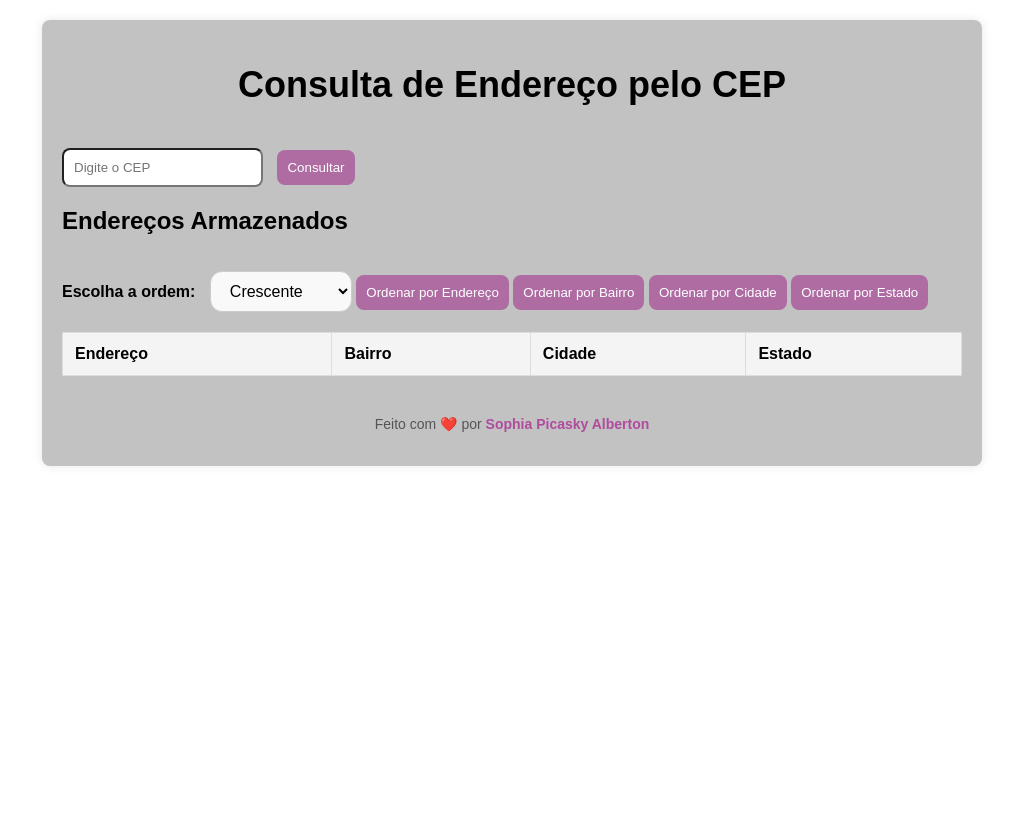
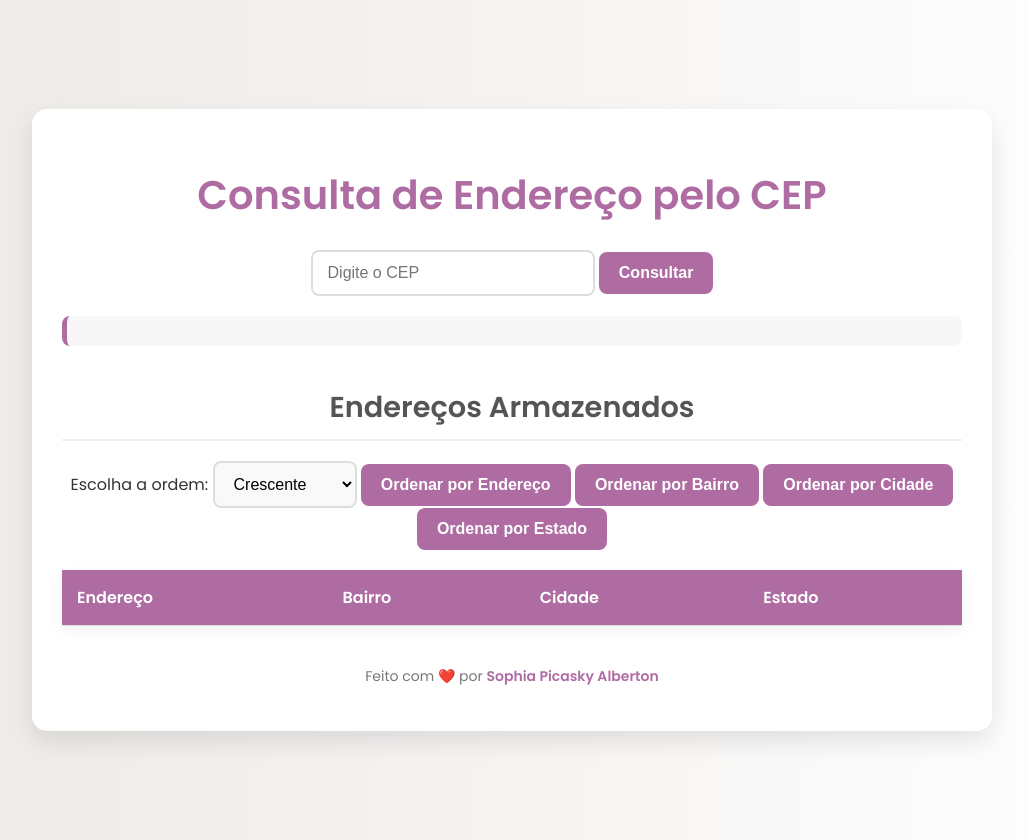
Before and after one commit to sophialberton/consultor-cep, a plain HTML site: page frontend/index.html in a window 1280 px wide. Shown: the whole page, without its empty margins (128-1156 px from the left). Before the commit the page ends 800 px from the top, so only its background shows below. Drawn offline with Linux system fonts and the light colour scheme.

Commit message:
styles/docs

```diff
--- a/frontend/styles.css
+++ b/frontend/styles.css
@@ -1,40 +1,119 @@
+/* Importando uma fonte mais moderna do Google Fonts */
+@import url('https://fonts.googleapis.com/css2?family=Poppins:wght@300;400;600&display=swap');
+
 /* Estilo geral do corpo da página */
 body {
-    font-family: Arial, sans-serif;
-    background-color: #ffffff;
+    font-family: 'Poppins', sans-serif; /* Usando a nova fonte */
+    background: linear-gradient(to right, #ece9e6, #ffffff); /* Fundo com gradiente suave */
+    color: #333;
     margin: 0;
     padding: 20px;
+    display: flex;
+    justify-content: center;
+    align-items: center;
+    min-height: 100vh;
 }
 
 /* Estilo para o contêiner principal da página */
 .container {
+    width: 100%;
     max-width: 900px;
     margin: 0 auto;
-    padding: 20px;
-    background-color: #c2c2c2;
-    border-radius: 8px;
-    box-shadow: 0 0 10px rgba(0, 0, 0, 0.1);
+    padding: 30px;
+    background-color: #ffffff;
+    border-radius: 15px; /* Bordas mais arredondadas */
+    box-shadow: 0 10px 25px rgba(0, 0, 0, 0.1); /* Sombra mais pronunciada */
+    text-align: center; /* Centraliza o conteúdo dentro do container */
+}
+
+/* Estilo para o título principal */
+h1 {
+    font-size: 2.5em; /* Tamanho da fonte responsivo */
+    font-weight: 600;
+    color: #ae6ca3;
+    margin-bottom: 25px;
+}
+
+/* Estilo para os subtítulos */
+h2 {
+    font-size: 1.8em;
+    font-weight: 600;
+    color: #555;
+    margin-top: 40px;
+    margin-bottom: 20px;
+    border-bottom: 2px solid #f0f0f0;
+    padding-bottom: 10px;
+}
+
+/* Container para o formulário de busca */
+.search-container {
+    display: flex;
+    justify-content: center;
+    align-items: center;
+    gap: 10px; /* Espaçamento entre os itens */
+    margin-bottom: 25px;
 }
 
 /* Estilo para o campo de entrada (input) */
-input {
-    padding: 10px;
-    margin-right: 10px;
+input[type="text"] {
+    padding: 12px 15px;
+    font-size: 16px;
+    border: 2px solid #ddd;
+    border-radius: 8px;
+    width: 250px;
+    transition: border-color 0.3s;
 }
 
-/* Estilo para o botão */
+input[type="text"]:focus {
+    border-color: #ae6ca3;
+    outline: none;
+}
+
+/* Container para os botões e filtros */
+.controls-container {
+    display: flex;
+    justify-content: center;
+    flex-wrap: wrap; /* Permite que os botões quebrem a linha em telas menores */
+    gap: 10px;
+    margin-bottom: 20px;
+}
+
+/* Estilo para os botões */
 button {
-    padding: 10px;
+    padding: 12px 20px;
     background-color: #ae6ca3;
     color: white;
     border: none;
     cursor: pointer;
     border-radius: 8px;
+    font-size: 16px;
+    font-weight: 600;
+    transition: background-color 0.3s, transform 0.2s;
 }
 
 /* Estilo para o botão quando o mouse está sobre ele */
 button:hover {
-    background-color: #ae6ca3;
+    background-color: #9a5a8e; /* Cor um pouco mais escura */
+    transform: translateY(-2px); /* Efeito de elevação */
+}
+
+/* Estilo para o select de ordenação */
+#ordem {
+    padding: 12px 15px;
+    border-radius: 8px;
+    border: 2px solid #ddd;
+    background-color: #f9f9f9;
+    font-size: 16px;
+}
+
+/* Estilo para a área de resultado da consulta */
+#resultado {
+    margin-top: 20px;
+    padding: 15px;
+    background-color: #f7f7f7;
+    border-radius: 8px;
+    border-left: 5px solid #ae6ca3;
+    text-align: left;
 }
 
 /* Estilo para a tabela */
@@ -42,110 +121,32 @@ table {
     width: 100%;
     border-collapse: collapse;
     margin-top: 20px;
+    box-shadow: 0 5px 15px rgba(0, 0, 0, 0.05);
 }
 
 /* Estilo para as células de cabeçalho (th) e de dados (td) */
 th, td {
-    padding: 12px;
+    padding: 15px;
     text-align: left;
-    border: 1px solid #ddd;
+    border-bottom: 1px solid #ddd;
 }
 
 /* Estilo para o cabeçalho da tabela */
-th {
-    background-color: #f4f4f4;
+thead th {
+    background-color: #ae6ca3;
+    color: white;
+    font-weight: 600;
 }
 
-/* Estilo para as células de dados da tabela */
-td {
-    background-color: #fff;
+/* Efeito de hover nas linhas da tabela */
+tbody tr:hover {
+    background-color: #f5f5f5;
 }
 
-/* Estilo para os botões de ordenação (se existirem) */
-button {
-    margin-top: 20px;
-}
-
-.assinatura {
-    text-align: center;
-    margin-top: 40px;
-    font-size: 14px;
-    color: #555;
-}
-
-.assinatura strong {
-    color: #af4c9e;
-}
-
-/* Estilo para a mensagem de erro */
-.mensagem-erro {
-    color: red;
-    font-size: 14px;
-    margin-top: 15px;
-}
-
-/* Estilo para aumentar a fonte e centralizar o título */
-h1 {
-    font-size: 36px;
-    font-weight: bold;
-    text-align: center;
-}
-
-.resultado-container {
-    display: flex;
-    justify-content: space-between;
-    align-items: flex-start;
-    position: relative;
-}
-
-/* Estilo para a área de resultados */
-.resultado {
-    flex-grow: 1;
-    padding: 20px;
-    background-color: #fff;
-    box-shadow: 0 0 10px rgba(0, 0, 0, 0.1);
-    border-radius: 8px;
-}
-
-/* Estilo para o label */
-label {
-    font-size: 16px;
-    font-weight: bold;
-    margin-right: 10px;
-}
-
-/* Estilo para o select */
-#ordem {
-    padding: 10px 15px;
-    border-radius: 12px;
-    border: 1px solid #ccc;
-    background-color: #f9f9f9;
-    font-size: 16px;
-    transition: border 0.3s ease-in-out, background-color 0.3s ease-in-out;
-}
-
-/* Efeito ao passar o mouse (hover) */
-#ordem:hover {
-    background-color: #e2e2e2;
-    border-color: #aaa;
-}
-
-/* Efeito ao focar no campo */
-#ordem:focus {
-    background-color: #fff;
-    border-color: #4a90e2;
-    outline: none;
-}
-
-/* Estilo das opções */
-#ordem option {
-    padding: 10px;
-}
-
-/* Estilo para a célula do estado */
+/* Estilo para a célula do estado com o ícone */
 td.estado {
     position: relative;
-    padding-right: 30px; /* Espaço para o ícone de lixeira */
+    padding-right: 40px;
 }
 
 /* Estilo para o ícone de lixeira */
@@ -153,15 +154,36 @@ td.estado {
     position: absolute;
     top: 50%;
     right: 10px;
-    transform: translateY(-50%); /* Para centralizar verticalmente */
-    width: 18px;
-    height: 18px;
-    background-image: url('https://img.icons8.com/ios-filled/50/000000/trash.png'); /* URL do ícone de lixeira */
-    background-size: cover;
+    transform: translateY(-50%);
+    width: 20px;
+    height: 20px;
+    background-image: url('https://img.icons8.com/material-outlined/24/000000/trash.png');
+    background-size: contain;
+    background-repeat: no-repeat;
     cursor: pointer;
+    opacity: 0.6;
+    transition: opacity 0.3s;
 }
 
-/* Opcional: mudar a aparência quando o ícone for hover */
 .lixeira:hover {
-    opacity: 0.7;
+    opacity: 1;
 }
+
+/* Mensagem de erro */
+.mensagem-erro {
+    color: #d9534f;
+    font-weight: bold;
+    margin-top: 15px;
+}
+
+/* Assinatura */
+.assinatura {
+    text-align: center;
+    margin-top: 40px;
+    font-size: 14px;
+    color: #777;
+}
+
+.assinatura strong {
+    color: #ae6ca3;
+}
```
Also changed, not shown: README.md.
